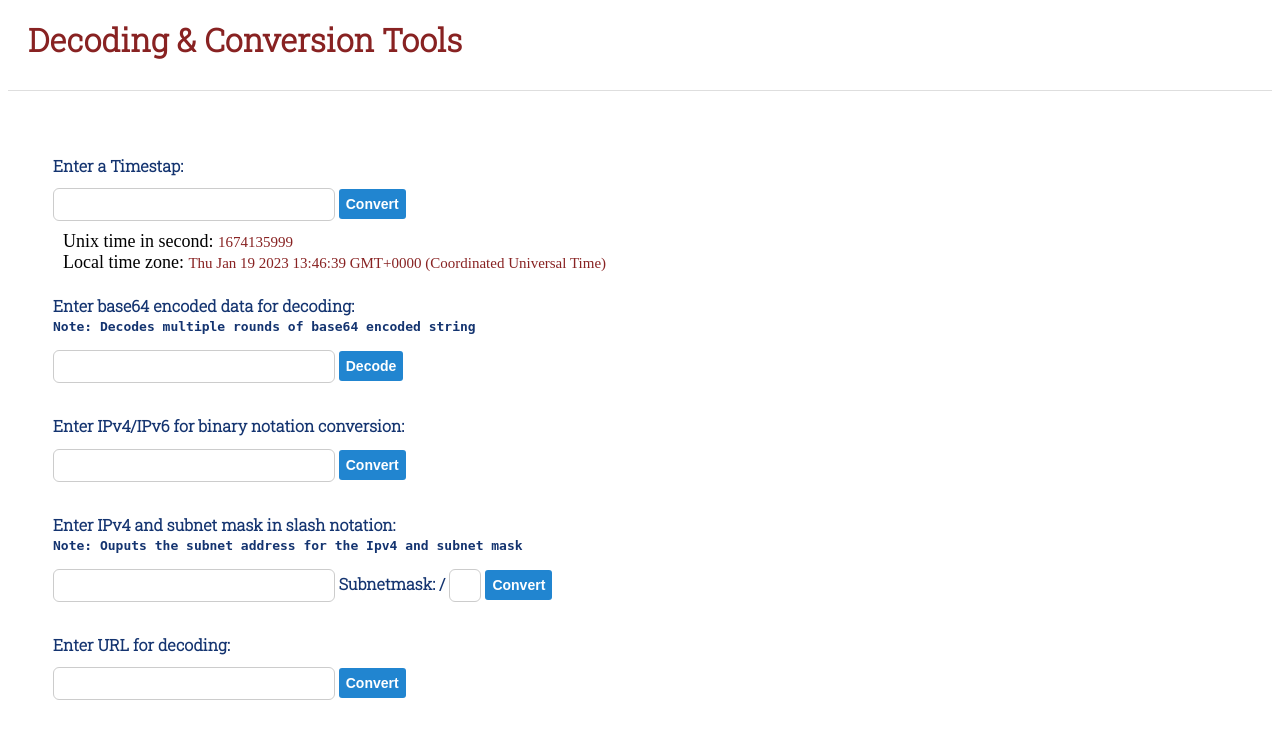
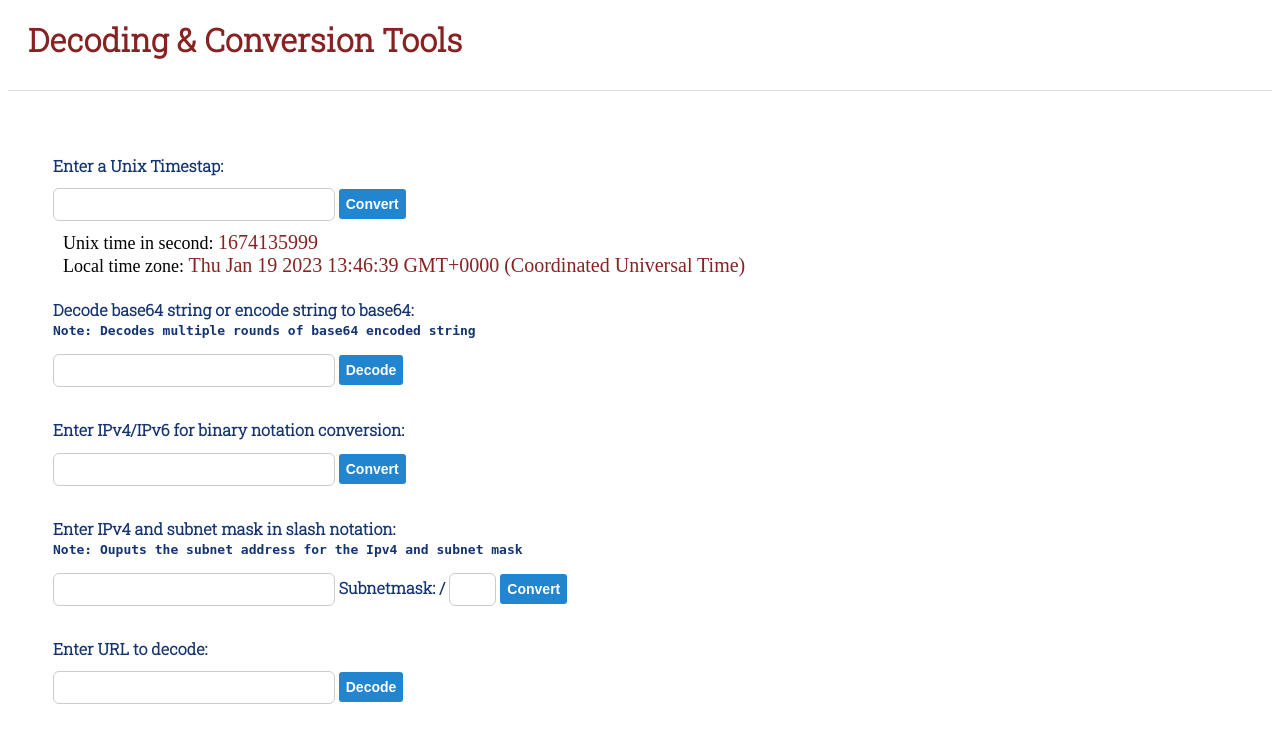
Before and after one commit to charlesokeke/Conversion-tools, a Flask app: page / in a window 1280 px wide. Shown: the top 743 px of the page. Run offline with Flask 2, Linux system fonts and the light colour scheme.

Commit message:
replaced files

```diff
--- a/server.py
+++ b/server.py
@@ -14,10 +14,12 @@ def index():
 
 @app.route('/test', methods=['POST'])
 def unix_time_convert():
-    print('reached')
-    form_data = request.form
-    date_covert = datetime.fromtimestamp(int(form_data['unix_time'])).strftime('%b %d, %Y %H:%M:%S')
-    return render_template('test.html',date_covert=date_covert)
+    try:
+        form_data = request.form
+        date_covert = datetime.fromtimestamp(int(form_data['unix_time'])).strftime('%b %d, %Y %H:%M:%S')
+        return render_template('test.html',date_covert=date_covert)
+    except:
+        return render_template('test.html',unix_error="invalid unix timestap")
 
 @app.route('/test2', methods=['POST'])
 def base64_convert():
@@ -34,9 +36,16 @@ def base64_convert():
                 enconde_counter += 1
             encoded_rounds = 'This object was encoded {} time(s)'.format(enconde_counter)
             return render_template('test.html',base64_convert=base64_convert, encoded_rounds=encoded_rounds)
+        elif isinstance(base64_convert, str):
+            while not pattern.match(base64_convert):
+                base64_convert = base64_convert.encode('utf-8')
+                base64_convert =  base64.b64encode(base64_convert).decode('utf-8')
+                enconde_counter += 1
+            encoded_rounds = 'This object was encoded {} time(s)'.format(enconde_counter)
+            return render_template('test.html',base64_convert=base64_convert,encoded_rounds=encoded_rounds)
         else:
-             print('error')
-             return render_template('test.html', base64error='Invalid base64 entry')
+            print('error')
+            return render_template('test.html', base64error='Invalid base64 entry')
 
     except (binascii.Error, TypeError):
         # If an exception is raised, it's not a valid base64 encoded string
--- a/templates/test.html
+++ b/templates/test.html
@@ -58,6 +58,28 @@
             background-image: none;
         }
 
+
+
+		copy-button {
+            cursor: pointer;
+			display:block;
+            border: none;
+            padding: 4px;
+            text-align: center;
+            text-decoration: none;
+            display: inline-block;
+            font-size: 10px;
+			font-weight:bold;
+			border-radius:3px;
+			background-color: #2185d0;
+            text-shadow: none;
+            font-family: Lato,'Helvetica Neue',Arial,Helvetica,sans-serif
+			background-color: #2185d0;
+            color: #fff;
+            text-shadow: none;
+            background-image: none;
+        }
+
 		.row {
            display: flex;
            flex-direction: row;
@@ -101,7 +123,7 @@ h1 {
 	padding-left:20px;
 }
 
-h1, h2, h3 {
+h1, h2, h3,h4 {
     font-family: roboto slab,sans-serif;
     font-weight: 400;
     line-height: 1.2em;
@@ -127,8 +149,9 @@ h1 {
 }
 
 .unix-time-font-size{
-	font-size:15px;
+	font-size:20px;
 	color: #822;
+	font-weight:400;
 
 
 }
@@ -180,7 +203,7 @@ form {
     <div class='column'>
       <div class='blue-column'>
         <form action="test" method="post">
-        <h2 for="unix_time" class="h2-input-labels">Enter a Timestap:</h5>
+        <h2 for="unix_time" class="h2-input-labels">Enter a Unix Timestap:</h5>
         <input type="number" name="unix_time" id="unix_time" required>
          <button type="submit" value="Submit"> Convert</button>
 
@@ -191,7 +214,9 @@ form {
       <div class='green-column flex-container'>
         <div>{% if date_covert %}
 		<h3 style="margin-bottom:0px;margin-top:0px;"> Epoch Unix time</h3>
-			 <p  style="padding:0px; margin:0px"> Converted unix time: <span class="unix-time-font-size" style="color:red;">{{ date_covert }}</span></p>
+			 <p  style="padding:0px; margin:0px"> Converted unix time: <span class="unix-time-font-size" style="color:red;" id="copy-text">{{ date_covert }}
+			 </span><button onclick="copyText('copy-text');return false" style="padding:2px;">Copy text</button>
+			 </p>
 		{% endif %}
 		</div>
 		<div>
@@ -209,7 +234,7 @@ form {
       <div class='blue-column'>
 
         <form action="test2" method="post">
-			<h2 class="h2-input-labels"> Enter base64 encoded data for decoding: <br/> <code>Note: Decodes multiple rounds of base64 encoded string</code></h2>
+			<h2 class="h2-input-labels"> Decode base64 string or encode string to base64: <br/> <code>Note: Decodes multiple rounds of base64 encoded string</code></h2>
 
 			<input name="base64_data" id="base64_data" required></input>
 			<button type="submit" value="Submit">Decode</button>
@@ -220,15 +245,15 @@ form {
     <div class='column'>
       <div class='green-column flex-container'>
         <div>{% if base64_convert %}
-		<h3 style="margin-bottom:0px;margin-top:0px;"> Base64 Decoded data:</h3>
+		<h4 style="margin-bottom:0px;margin-top:0px;"> Base64 Decoded/Encoded String:</h4>
 			 <div>
 			    <p  style="padding:5px; margin:2px; width:300px;word-break: break-all;box-shadow: rgba(67, 71, 85, 0.27) 0px 0px 0.25em, rgba(90, 125, 188, 0.05) 0px 0.25em 1em;">
 			       <code style="font-size:15px;" id="copy-text">{{ base64_convert }}</code>
-				   <button onclick="copyText('copy-text');return false">Copy text</button>
+				   <button onclick="copyText('copy-text');return false" style="padding:2px;">Copy text</button>
 
 			    </p>
 			 </div>
-			 <p  style="padding:0px; margin:0px"> Encoded rounds: <span class="unix-time-font-size" style="color:red;">{{ encoded_rounds }}</span></p>
+			 <p  style="padding:0px; margin:0px"> Encoded rounds: <span class="unix-time-font-size" style="color:red;font-size:15px;">{{ encoded_rounds }}</span></p>
 			 {% elif base64error %}
 			        <code style="color:red; font-size:15px;"> {{ base64error }}</code>
 		     {% endif %}
@@ -261,12 +286,13 @@ form {
     <div class='column'>
       <div class='green-column flex-container'>
         <div>{% if binary_ip %}
-		<h3 style="margin-bottom:0px;margin-top:0px;"> {{ip_version}} Binary Notation:</h3>
+		<h4 style="margin-bottom:0px;margin-top:0px;"> {{ip_version}} Binary Notation:</h4>
 			 <div>
-			    <p  style="padding:3px; margin:0px; width:300px;word-break: break-all;box-shadow: rgba(67, 71, 85, 0.27) 0px 0px 0.25em, rgba(90, 125, 188, 0.05) 0px 0.25em 1em">  {{ binary_ip }}
+			    <p  style="padding:3px; margin:0px; width:300px;word-break: break-all;box-shadow: rgba(67, 71, 85, 0.27) 0px 0px 0.25em, rgba(90, 125, 188, 0.05) 0px 0.25em 1em">
+				    <span class="unix-time-font-size" style="color:red;"id="copy-text">{{ binary_ip }}</span>
+				   <button onclick="copyText('copy-text');return false" style="padding:2px;">Copy text</button>
+				</p>
 
-				</p>
-				    <button onclick="copyText()">Copy text</button>
 
 			 </div>
 			  {% elif error %}
@@ -293,7 +319,7 @@ form {
 	       <h2 class="h2-input-labels"> Enter IPv4 and subnet mask in slash notation: <br/> <code>Note: Ouputs the subnet address for the Ipv4 and subnet mask</code></h2>
             <input name="ip" id="ip" required></input>
 	       <label class="h2-input-labels">Subnetmask: /</label>
-		   <input style="width:3%;"  name="subnet_mask" id="ip_subnet" required></input>
+		   <input style="width:5%;"  name="subnet_mask" id="ip_subnet" required></input>
            <button type="submit" value="Submit">Convert</button>
 
 	   </form>
@@ -303,8 +329,10 @@ form {
     <div class='column'>
       <div class='green-column flex-container'>
         <div>{% if ip_subnet %}
-		<h3 style="margin-bottom:0px;margin-top:0px;"> Subnet address:</h3>
-			 <p  style="padding:0px; margin:0px"> Subnet: <span class="unix-time-font-size" style="color:red;">{{ ip_subnet }}</span></p>
+		<h4 style="margin-bottom:0px;margin-top:0px;"> Subnet address:</h4>
+			 <p  style="padding:0px; margin:0px"> Subnet: <span class="unix-time-font-size" style="color:red;"id="copy-text">{{ ip_subnet }}
+			 </span><button onclick="copyText('copy-text');return false" style="padding:2px;">Copy text</button>
+			 </p>
 		{% endif %}
 		</div>
 		<div>
@@ -324,9 +352,9 @@ form {
 
         <form action="test5" method="post">
 
-	        <h2  class="h2-input-labels">Enter URL for decoding:</h2>
+	        <h2  class="h2-input-labels">Enter URL to decode:</h2>
             <input name="url_decode" id="url_decode" required></input>
-            <button type="submit" value="Submit"> Convert</button>
+            <button type="submit" value="Submit"> Decode</button>
 	    </form>
 
       </div>
@@ -334,12 +362,13 @@ form {
     <div class='column'>
       <div class='green-column flex-container'>
         <div>{% if url_decoded %}
-		<h3 style="margin-bottom:0px;margin-top:0px;">  Decoded URL:</h3>
+		<h4 style="margin-bottom:0px;margin-top:0px;">  Decoded URL:</h4>
 			 <div>
-			    <p  style="padding:3px; margin:0px; width:400px;word-break: break-all;box-shadow: rgba(67, 71, 85, 0.27) 0px 0px 0.25em, rgba(90, 125, 188, 0.05) 0px 0.25em 1em">  {{ url_decoded }}
+			    <p  style="padding:3px; margin:0px; width:400px;word-break: break-all;box-shadow: rgba(67, 71, 85, 0.27) 0px 0px 0.25em, rgba(90, 125, 188, 0.05) 0px 0.25em 1em" id="data" >
+             			<span class="unix-time-font-size" style="color:red;"id="text-copy">	{{ url_decoded }}</span>
+				   <button onclick="copyText('text-copy');return false" style="padding:2px;">Copy text</button>
+				</p>
 
-				</p>
-				    <button onclick="copyText()">Copy text</button>
 
 			 </div>
 			  {% elif url_error %}
@@ -381,6 +410,10 @@ form {
 
 			}
 
+			 window.setInterval(function() {
+				  var elem = document.getElementById('data');
+				  elem.scrollTop = elem.scrollHeight;
+				}, 5000);
         // Update the Unix time every second
         setInterval(function() {
             var currentTime = Math.floor(Date.now() / 1000);
```
Also changed, not shown: 1 other file.
